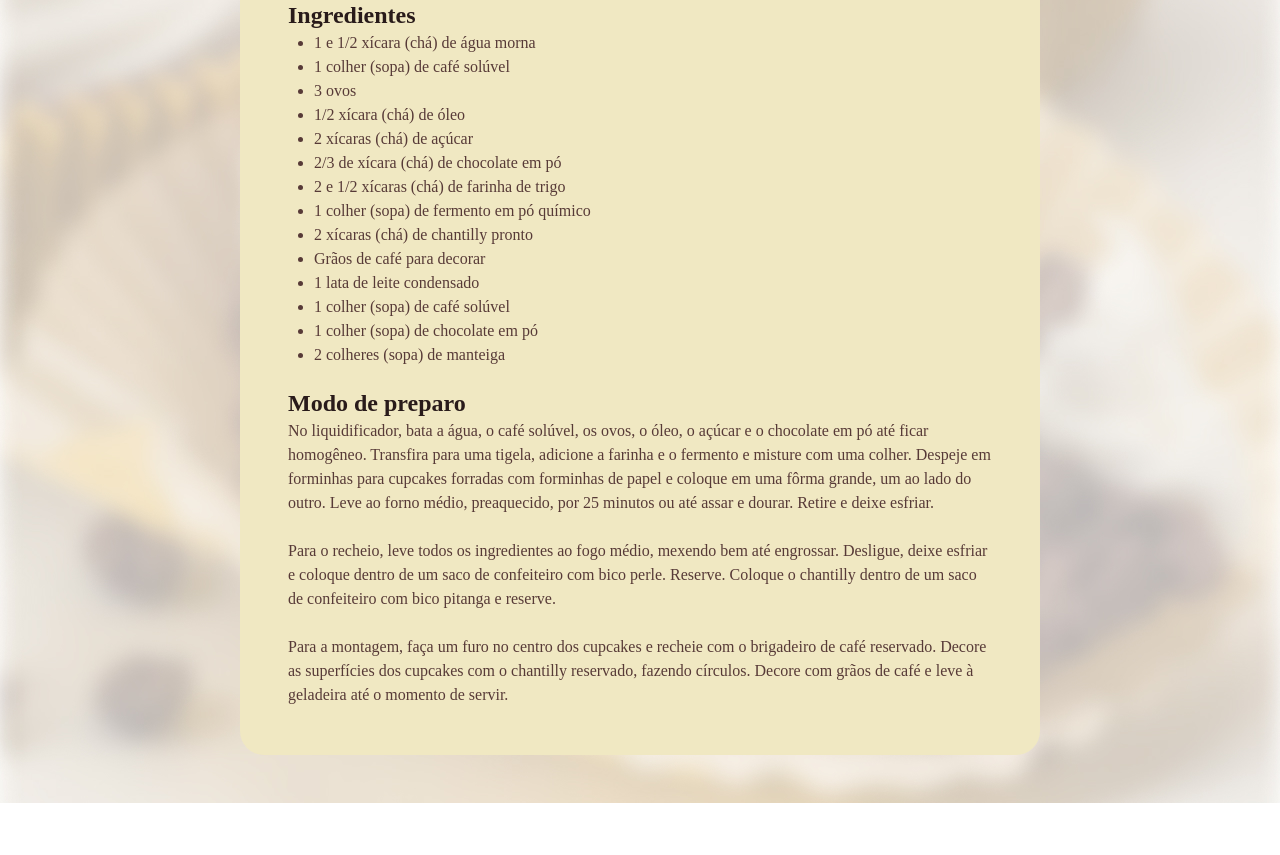
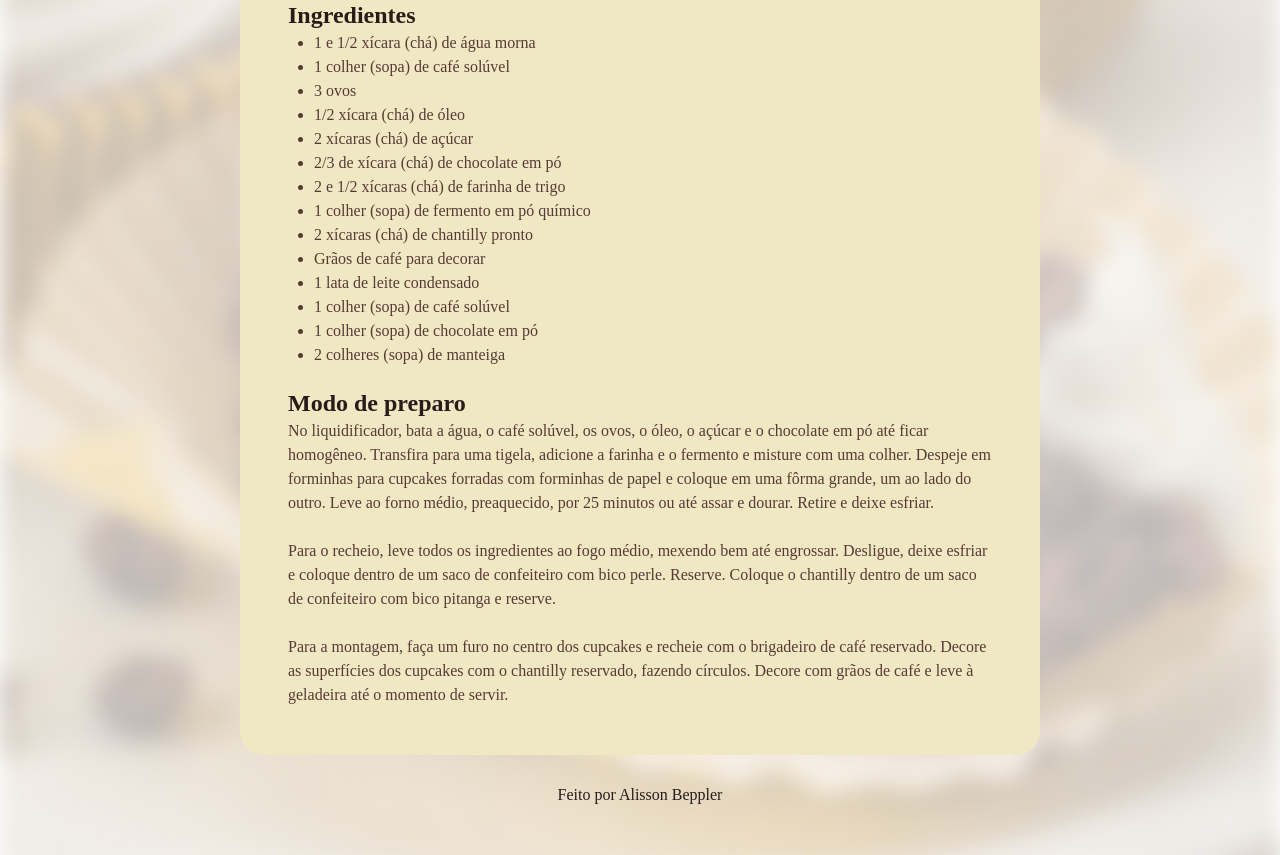
Before and after one commit to AlissonBeppler/Projeto, a plain HTML site: page index.html in a window 1280 px wide. Shown: the part 716-1571 px from the top of the page. Before the commit the page ends 1519 px from the top, so only its background shows below. Drawn offline with Linux system fonts and the light colour scheme; a web font is replaced by a local one.

Commit message:
Adicionando o footer

```diff
--- a/index.html
+++ b/index.html
@@ -55,5 +55,8 @@
       </section>
     </main>
   </div>
+  <footer>
+    Feito por Alisson Beppler
+  </footer>
 </body>
 </html>
--- a/style.css
+++ b/style.css
@@ -12,7 +12,6 @@
 body{
   background-image: url(assets/bg-image.jpg);
   background-size: cover;
-
 }
 
 #page {
@@ -21,7 +20,7 @@ body{
   padding: 24px;
   background-color: #F0E8C2;
   border-radius: 24px;
-  margin: 48px auto;
+  margin: 48px auto 28px;
 }
 
 main {
@@ -52,3 +51,9 @@ h2 {
 ul {
   padding-left: 26px;
 }
+
+footer {
+  text-align: center;
+  padding-bottom: 48px;
+  color: #291B1A;
+}
```
Also changed, not shown: 1 other file.
